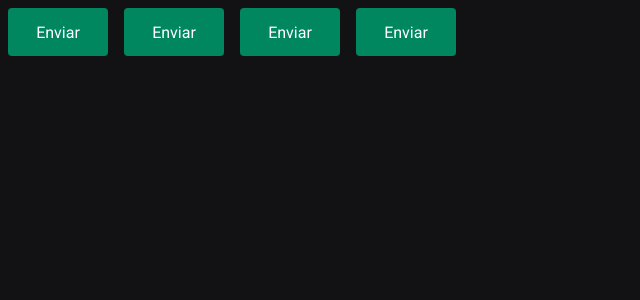
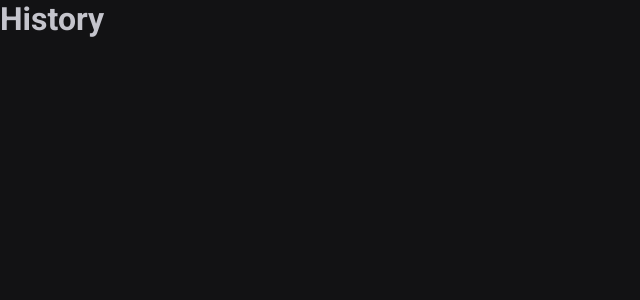
Before and after one commit to andressareis98/ignite-timer, a React (Vite) app: page /history in a window 1280 px wide. Shown: the top 300 px of the page, without its empty margins (0-640 px from the left). Built offline with nearby package versions, Linux system fonts and the light colour scheme.

Commit message:
instalando o react-router-dom e fazendo as configurações iniciais de roteamento

```diff
--- a/package.json
+++ b/package.json
@@ -12,6 +12,7 @@
   "dependencies": {
     "react": "^18.2.0",
     "react-dom": "^18.2.0",
+    "react-router-dom": "^6.12.1",
     "styled-components": "^6.0.0-rc.3"
   },
   "devDependencies": {
--- a/src/App.tsx
+++ b/src/App.tsx
@@ -1,15 +1,16 @@
 import { ThemeProvider } from "styled-components";
-import { Button } from "./components/Button";
+import { BrowserRouter } from "react-router-dom";
+import { Router } from "./Router";
+
 import { defaultTheme } from "./styles/themes/default";
 import { GlobalStyle } from "./styles/global";
 
 export function App() {
   return (
     <ThemeProvider theme={defaultTheme}>
-      <Button variant="primary" />
-      <Button variant="secondary" />
-      <Button variant="danger" />
-      <Button variant="success" />
+      <BrowserRouter>
+        <Router />
+      </BrowserRouter>
       <GlobalStyle />
     </ThemeProvider>
   );
--- /dev/null
+++ b/src/Router.tsx
@@ -0,0 +1,12 @@
+import { Routes, Route } from "react-router-dom";
+import { Home } from "./pages/Home";
+import { History } from "./pages/History";
+
+export function Router() {
+  return (
+    <Routes>
+      <Route path="/" element={<Home />} />
+      <Route path="/history" element={<History />} />
+    </Routes>
+  );
+}
--- a/src/components/Button.styles.ts
+++ /dev/null
@@ -1,30 +0,0 @@
-import styled, { css } from "styled-components";
-
-export type ButtonVariant = "primary" | "secondary" | "danger" | "success";
-
-interface ButtonContainerProps {
-  variant: ButtonVariant;
-}
-
-const buttonVariants = {
-  primary: "purple",
-  secondary: "orange",
-  danger: "red",
-  success: "green",
-};
-
-export const ButtonContainer = styled.button<ButtonContainerProps>`
-  width: 100px;
-  height: 48px;
-  border-radius: 4px;
-  border: 0;
-  margin: 8px;
-
-  background-color: ${(props) => props.theme["green-500"]};
-  color: ${(props) => props.theme.white};
-  /* ${(props) => {
-    return css`
-      background-color: ${buttonVariants[props.variant]};
-    `;
-  }} */
-`;
--- a/src/components/Button.tsx
+++ /dev/null
@@ -1,9 +0,0 @@
-import { ButtonContainer, ButtonVariant } from "./Button.styles";
-
-interface ButtonProps {
-  variant?: ButtonVariant;
-}
-
-export function Button({ variant = "primary" }: ButtonProps) {
-  return <ButtonContainer variant={variant}>Enviar</ButtonContainer>;
-}
--- /dev/null
+++ b/src/pages/History.tsx
@@ -0,0 +1,3 @@
+export function History() {
+  return <h1>History</h1>;
+}
--- /dev/null
+++ b/src/pages/Home.tsx
@@ -0,0 +1,3 @@
+export function Home() {
+  return <h1>Home</h1>;
+}
```
Also changed, not shown: 1 other file (tests, documents, lock files or other folders).
